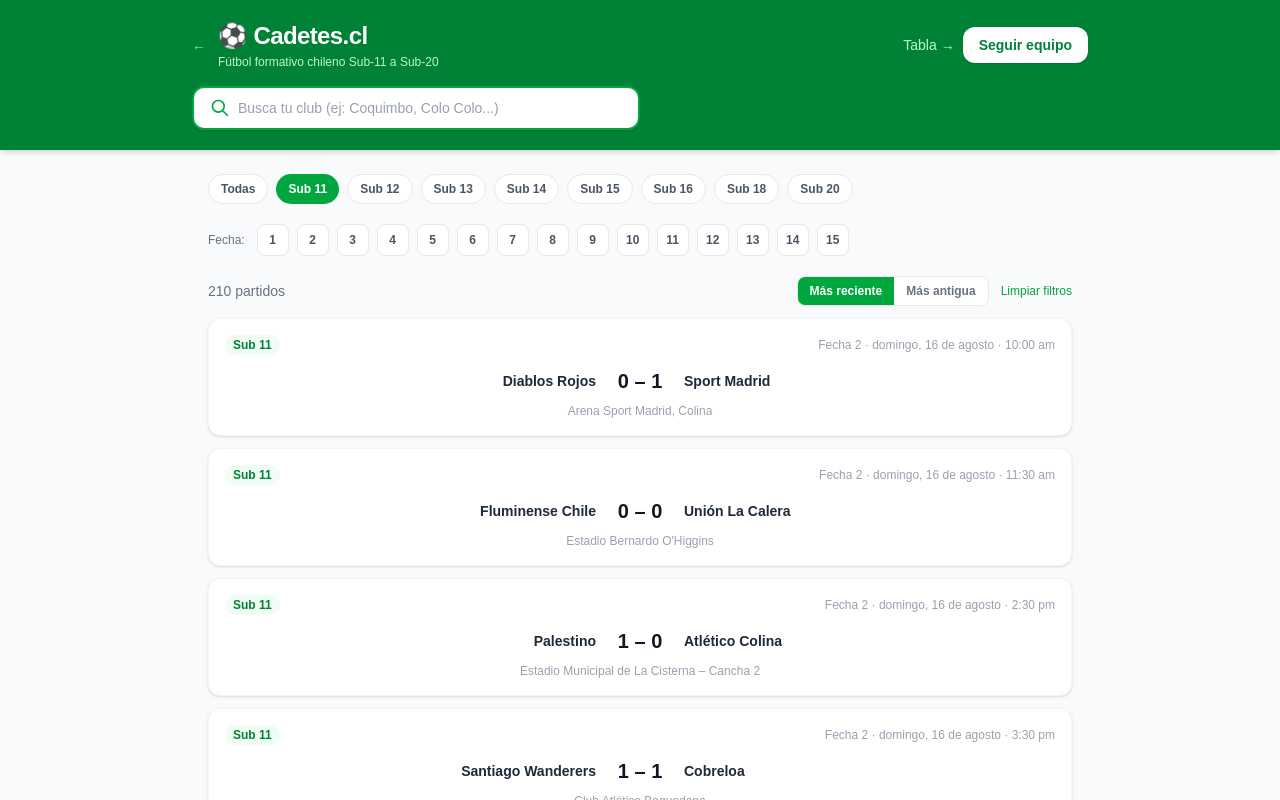
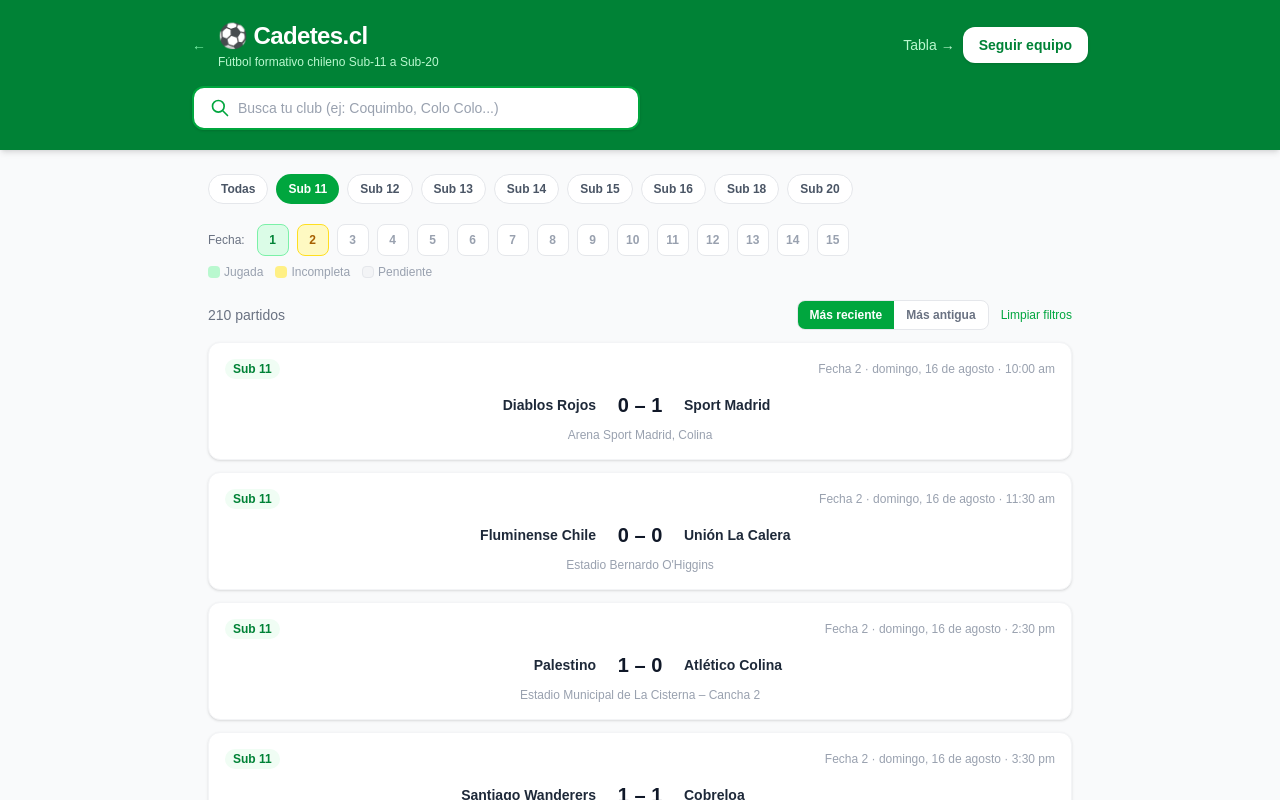
Before and after one commit to nesdimuk/cadetes-cl, a Next.js app in the folder frontend/: page /partidos in a window 1280 px wide. Both pictures are taken after a click on the button "Sub 11". Shown: the top 800 px of the page. Built offline with nearby package versions, Linux system fonts and the light colour scheme.

Commit message:
feat: fechas con colores verde/amarillo/blanco según estado

```diff
--- a/frontend/app/partidos/page.tsx
+++ b/frontend/app/partidos/page.tsx
@@ -33,6 +33,23 @@ function PartidosInner() {
     selectedCategory ? getMaxRound(allMatches, selectedCategory) : 0,
     [allMatches, selectedCategory]
   )
+
+  const roundStatus = useMemo(() => {
+    const result: Record<number, "played" | "mixed" | "pending"> = {}
+    const catMatches = selectedCategory
+      ? allMatches.filter(m => m.category === selectedCategory)
+      : allMatches
+    const byRound: Record<number, Match[]> = {}
+    for (const m of catMatches) {
+      if (!byRound[m.round]) byRound[m.round] = []
+      byRound[m.round].push(m)
+    }
+    for (const [round, matches] of Object.entries(byRound)) {
+      const played = matches.filter(m => m.status === "played").length
+      result[Number(round)] = played === matches.length ? "played" : played > 0 ? "mixed" : "pending"
+    }
+    return result
+  }, [allMatches, selectedCategory])
 
   const filtered = useMemo(() => {
     let ms = allMatches
@@ -134,19 +151,34 @@ function PartidosInner() {
 
         {/* Round filter */}
         {selectedCategory && maxRound > 0 && (
-          <div className="flex flex-wrap gap-2 mb-5">
+          <div className="mb-5">
+          <div className="flex flex-wrap gap-2 mb-2">
             <span className="text-xs text-gray-500 self-center mr-1">Fecha:</span>
-            {Array.from({ length: maxRound }, (_, i) => i + 1).map(r => (
+            {Array.from({ length: maxRound }, (_, i) => i + 1).map(r => {
+              const rs = roundStatus[r] ?? "pending"
+              const colorClass = selectedRound === r
+                ? "bg-green-600 text-white border-green-600"
+                : rs === "played"
+                  ? "bg-green-100 text-green-700 border-green-300 hover:border-green-500"
+                  : rs === "mixed"
+                    ? "bg-yellow-100 text-yellow-700 border-yellow-300 hover:border-yellow-500"
+                    : "bg-white text-gray-400 border-gray-200 hover:border-green-400"
+              return (
               <button
                 key={r}
                 onClick={() => { setSelectedRound(selectedRound === r ? "" : r); setPage(1) }}
-                className={`w-8 h-8 rounded-lg text-xs font-semibold transition-colors ${
-                  selectedRound === r ? "bg-green-600 text-white" : "bg-white text-gray-600 border border-gray-200 hover:border-green-400"
-                }`}
+                className={`w-8 h-8 rounded-lg text-xs font-semibold transition-colors border ${colorClass}`}
               >
                 {r}
               </button>
-            ))}
+              )
+            })}
+          </div>
+          <div className="flex gap-3 text-xs text-gray-400">
+            <span className="flex items-center gap-1"><span className="w-3 h-3 rounded bg-green-200 inline-block"/>Jugada</span>
+            <span className="flex items-center gap-1"><span className="w-3 h-3 rounded bg-yellow-200 inline-block"/>Incompleta</span>
+            <span className="flex items-center gap-1"><span className="w-3 h-3 rounded bg-gray-100 border border-gray-200 inline-block"/>Pendiente</span>
+          </div>
           </div>
         )}
 
```
